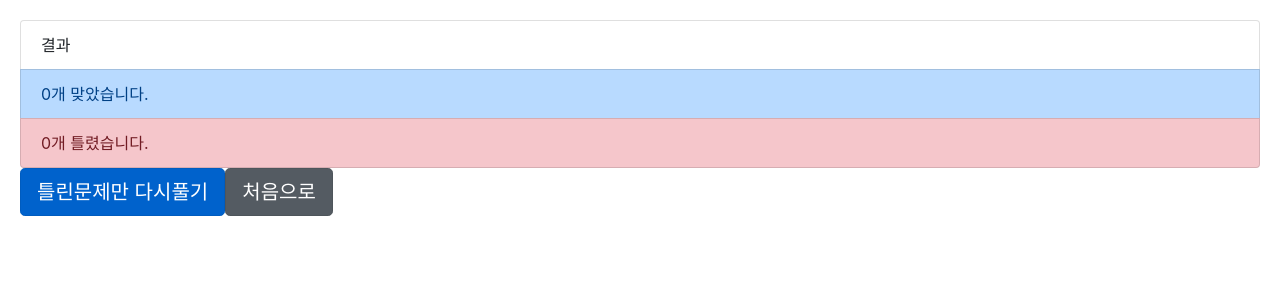
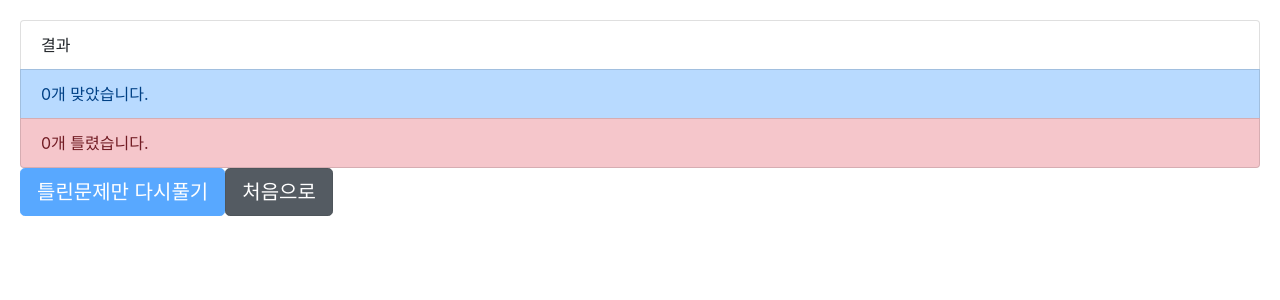
Before and after one commit to yceffort/kaist-itm-mna-workshop, a Next.js app: page /finish in a window 1280 px wide. Shown: the top 300 px of the page. Built offline with nearby package versions, Linux system fonts and the light colour scheme.

Commit message:
disalbed 0 일 떄 틀린문제 다시풀기 비활성화

```diff
--- a/component/quiz/multiple-essay.tsx
+++ b/component/quiz/multiple-essay.tsx
@@ -54,8 +54,8 @@ export default function MultipleEssay({
     }
 
     result = arraysIdentical(
-      finalStudentAnswer.map((s: string) => removeAllBlank(s)),
-      finalAnswer!.map((s: string) => removeAllBlank(s))
+      finalStudentAnswer.map((str: string) => removeAllBlank(str)),
+      finalAnswer!.map((str: string) => removeAllBlank(str))
     );
     setSubmit(true);
     setResult(result);
--- a/pages/finish.tsx
+++ b/pages/finish.tsx
@@ -61,7 +61,13 @@ export default function Finish() {
         <ListGroup.Item variant="danger">{wrong}개 틀렸습니다.</ListGroup.Item>
       </ListGroup>
       <ButtonToolbar>
-        <Button variant="primary" size="lg" active onClick={goReTest}>
+        <Button
+          variant="primary"
+          size="lg"
+          active
+          onClick={goReTest}
+          disabled={wrong === 0}
+        >
           틀린문제만 다시풀기
         </Button>
         <Button variant="secondary" size="lg" active onClick={goHome}>
```
